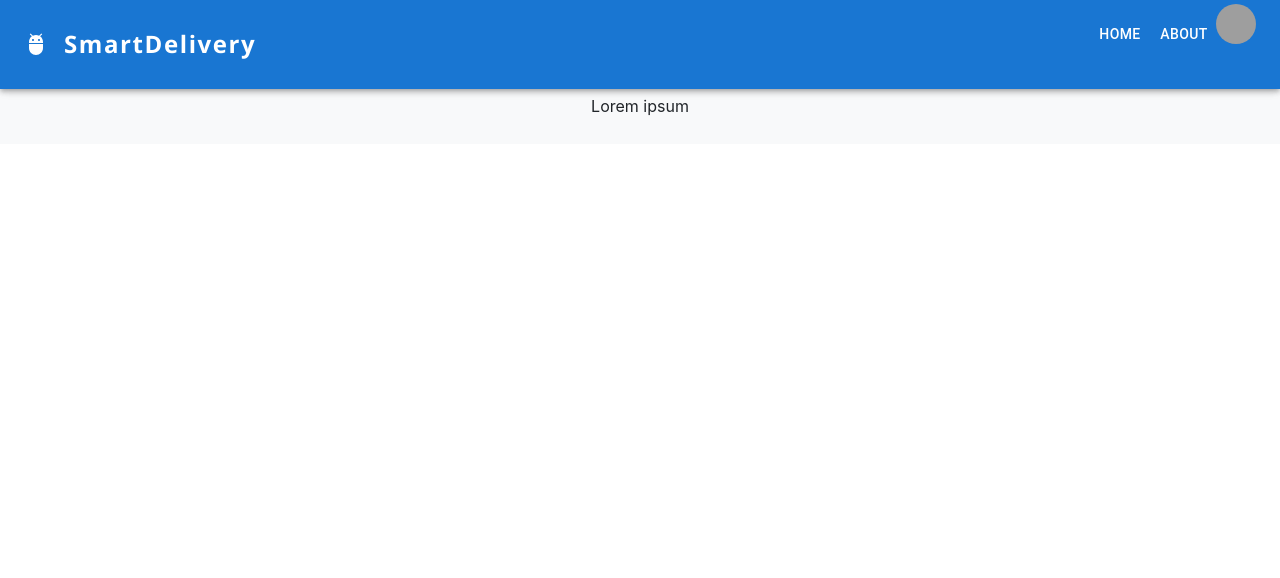
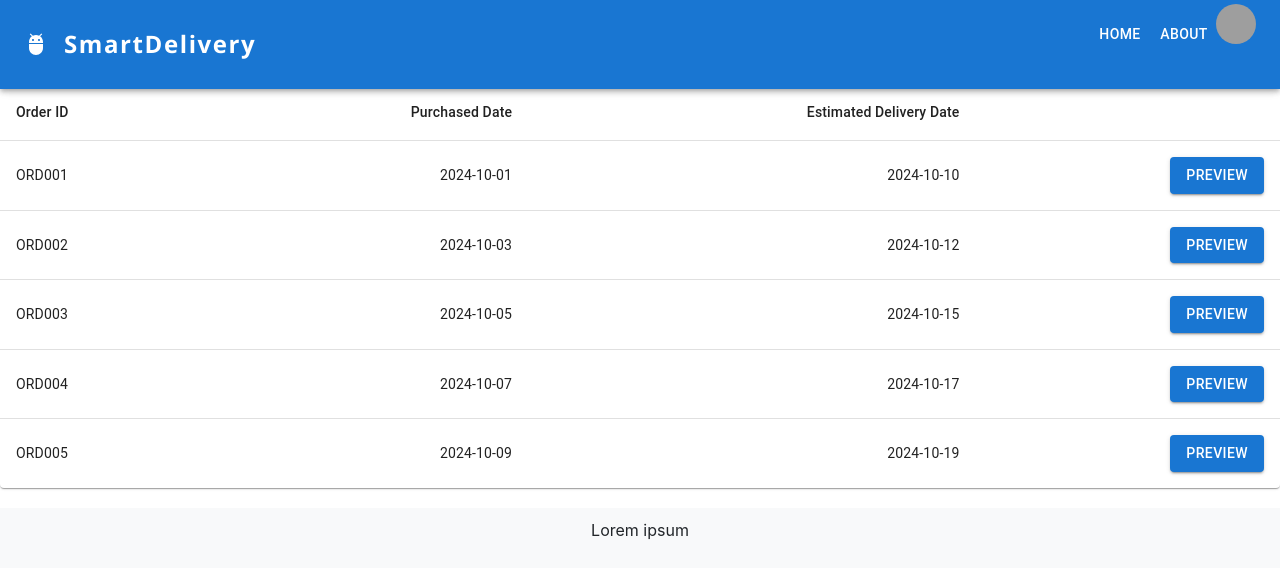
Before and after one commit to Yash200237/Supply-Chain-Management-System, a React (Create React App) app in the folder supply-chain-management-system/: page /pendingorders in a window 1280 px wide. Shown: the top 578 px of the page. Built offline with nearby package versions, Linux system fonts and the light colour scheme; grey boxes are pictures that could not be loaded; the HTML template or start-up script is replaced by a standard one.

Commit message:
added OrderPreview, PendingOrders, TrainSchedual

```diff
--- a/supply-chain-management-system/src/App.js
+++ b/supply-chain-management-system/src/App.js
@@ -10,7 +10,8 @@ import CustomerDashboard from './components/customer/CustomerDashboard';
 import TrainSchedual from './components/manager/TrainSchedual'
 import ManagerDashboard from './components/manager/ManagerDashboard';
 import DriverDashboard from './components/driver/DriverDashboard';
-
+import PendingOrders from './components/manager/PendingOrders';
+import OrderPreview from './components/manager/OrderPreview';
 import { BrowserRouter as Router, Routes, Route } from "react-router-dom";
 
 
@@ -30,6 +31,8 @@ function App() {
           <Route path='/driverdashboard' element={<DriverDashboard/>} />
           <Route path='/Managerdashboard' element={<ManagerDashboard/>} />
           <Route path='/trainschedual' element={<TrainSchedual/>} />
+          <Route path='/pendingorders' element={<PendingOrders/>} />
+          <Route path='/orderpreview' element={<OrderPreview/>} />
         </Routes>
 
         <Footer />
--- a/supply-chain-management-system/src/components/customer/Customer.css
+++ b/supply-chain-management-system/src/components/customer/Customer.css
@@ -54,7 +54,7 @@ header {
 }
 
 .train-shedual .button {
-    background-color: #28a745; /* Green for Order Products */
+    background-color: #007bff; /* Green for Order Products */
     color: white;
 }
 
@@ -64,7 +64,7 @@ header {
 }
 
 .truck-shedual .button {
-    background-color: #FF0000; /* Blue for Track Delivery */
+    background-color: #007bff; /* Blue for Track Delivery */
     color: white;
 }
 
--- a/supply-chain-management-system/src/components/manager/ManagerDashboard.js
+++ b/supply-chain-management-system/src/components/manager/ManagerDashboard.js
@@ -22,28 +22,31 @@ const ManagerDashboard = ({ customerName }) => {
             <div className="content-blocks">
 
                 <div className="content-block order-list">
-                    <h2>Pending Orders</h2>
+                    <h2>PENDING ORDERS</h2>
                     <p>Check pending orders.</p>
-                    <button className="button" onClick={handleTrackDelivery}>
-                        Order List
+                    <Link to="/pendingorders" className="button-link">
+                    <button className="button">
+                        ORDER LIST
                     </button>
+                    </Link>
                 </div>
                 <div className="content-block train-shedual">
-                    <h2>Train Schedual</h2>
+                    <h2>TRAIN SCHEDUAL</h2>
                     <p>Check train schedule.</p>
                     <Link to="/trainschedual" className="button-link">
                     <button className="button">
-                        Train Shedual
+                    TRAIN SCHEDUAL
                     </button>
                     </Link>
 
                 </div>
 
                 <div className="content-block truck-shedual">
-                    <h2>Truck Schedual</h2>
+                    <h2>TRUCK SCHEDUAL</h2>
                     <p>Schedule trucks for order delivery.</p>
-                    <button className="button" onClick={handleTrackDelivery}>
-                        Truck Shedual
+
+                    <button className="button">
+                    TRUCK SCHEDUAL
                     </button>
                 </div>
             </div>
--- /dev/null
+++ b/supply-chain-management-system/src/components/manager/PendingOrders.js
@@ -0,0 +1,74 @@
+import * as React from 'react';
+import Table from '@mui/material/Table';
+import TableBody from '@mui/material/TableBody';
+import TableCell from '@mui/material/TableCell';
+import TableContainer from '@mui/material/TableContainer';
+import TableHead from '@mui/material/TableHead';
+import TableRow from '@mui/material/TableRow';
+import Paper from '@mui/material/Paper';
+import Button from '@mui/material/Button'; // Import MUI button
+import { Link } from "react-router-dom";
+
+function createData(orderId, purchasedDate, deliveryDate) {
+  return { orderId, purchasedDate, deliveryDate };
+}
+
+const rows = [
+  createData('ORD001', '2024-10-01', '2024-10-10'),
+  createData('ORD002', '2024-10-03', '2024-10-12'),
+  createData('ORD003', '2024-10-05', '2024-10-15'),
+  createData('ORD004', '2024-10-07', '2024-10-17'),
+  createData('ORD005', '2024-10-09', '2024-10-19'),
+];
+
+export default function PendingOrdersTable() {
+  const handleRowClick = (orderId) => {
+    // Perform any action here, such as navigation
+
+    // You can use react-router-dom's useNavigate() to navigate to a different page
+    // const navigate = useNavigate();
+    // navigate(`/order-details/${orderId}`);
+  };
+
+
+
+  return (
+    <TableContainer component={Paper}>
+      <Table sx={{ minWidth: 650 }} aria-label="simple table">
+        <TableHead>
+          <TableRow>
+            <TableCell>Order ID</TableCell>
+            <TableCell align="right">Purchased Date</TableCell>
+            <TableCell align="right">Estimated Delivery Date</TableCell>
+            <TableCell align="right"></TableCell> {/* Add Actions column */}
+          </TableRow>
+        </TableHead>
+        <TableBody>
+          {rows.map((row) => (
+            <TableRow
+              key={row.orderId}
+              sx={{ '&:last-child td, &:last-child th': { border: 0 }, cursor: 'pointer' }} // cursor changes to pointer
+              onClick={() => handleRowClick(row.orderId)} // Row acts as a button
+            >
+              <TableCell component="th" scope="row">
+                {row.orderId}
+              </TableCell>
+              <TableCell align="right">{row.purchasedDate}</TableCell>
+              <TableCell align="right">{row.deliveryDate}</TableCell>
+              <TableCell align="right">
+              <Link to="/orderpriview" className="button-link">
+                <Button
+                  variant="contained"
+                  color="primary"
+                >
+                PREVIEW
+                </Button>
+                </Link>
+              </TableCell>
+            </TableRow>
+          ))}
+        </TableBody>
+      </Table>
+    </TableContainer>
+  );
+}
--- a/supply-chain-management-system/src/components/manager/TrainSchedual.js
+++ b/supply-chain-management-system/src/components/manager/TrainSchedual.js
@@ -10,30 +10,30 @@ import TableRow from '@mui/material/TableRow';
 
 const columns = [
   { id: 'trainNumber', label: 'Train No.', minWidth: 170, align: 'left', },
-  { id: 'capacity', label: 'Capacity', minWidth: 220, align: 'left', },
+  { id: 'capacity', label: 'Capacity', minWidth: 100, align: 'left', },
   {
     id: 'from',
     label: 'From',
     minWidth: 170,
-    align: 'left',
+    align: 'right',
   },
   {
     id: 'departureTime',
     label: 'Departure Time',
     minWidth: 170,
-    align: 'left',
+    align: 'right',
   },
   {
     id: 'to',
     label: 'To',
     minWidth: 170,
-    align: 'left',
+    align: 'right',
   },
   {
     id: 'arrivalTime',
     label: 'Arrival Time',
     minWidth: 170,
-    align: 'left',
+    align: 'right',
   },
 ];
 
@@ -68,10 +68,10 @@ export default function TrainScheduleTable() {
         <Table stickyHeader aria-label="sticky table">
           <TableHead>
             <TableRow>
-              <TableCell align="left" colSpan={2}>
+              <TableCell align="center" colSpan={2}>
                 Train Details
               </TableCell>
-              <TableCell align="left" colSpan={4}>
+              <TableCell align="center" colSpan={4}>
                 Schedule
               </TableCell>
             </TableRow>
```
Also changed, not shown: supply-chain-management-system/src/components/manager/OrderPreview.js (added).
